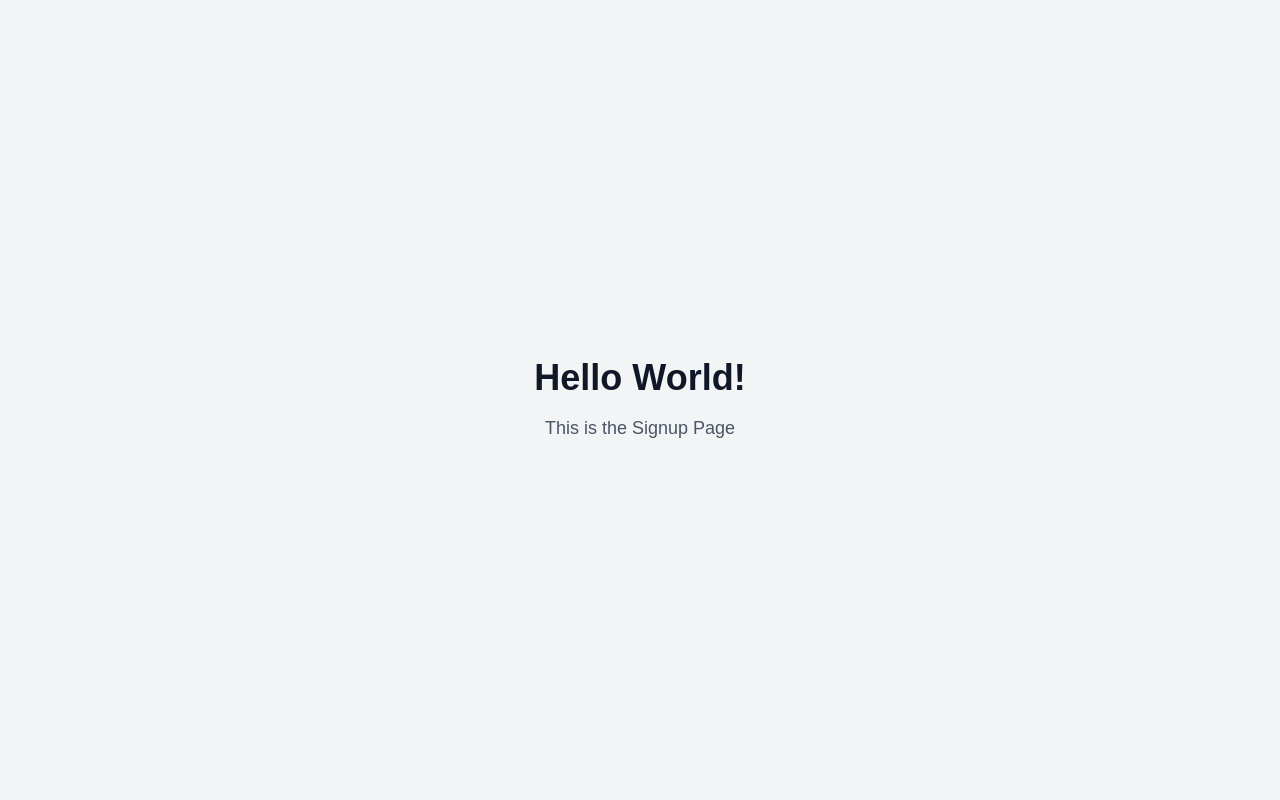
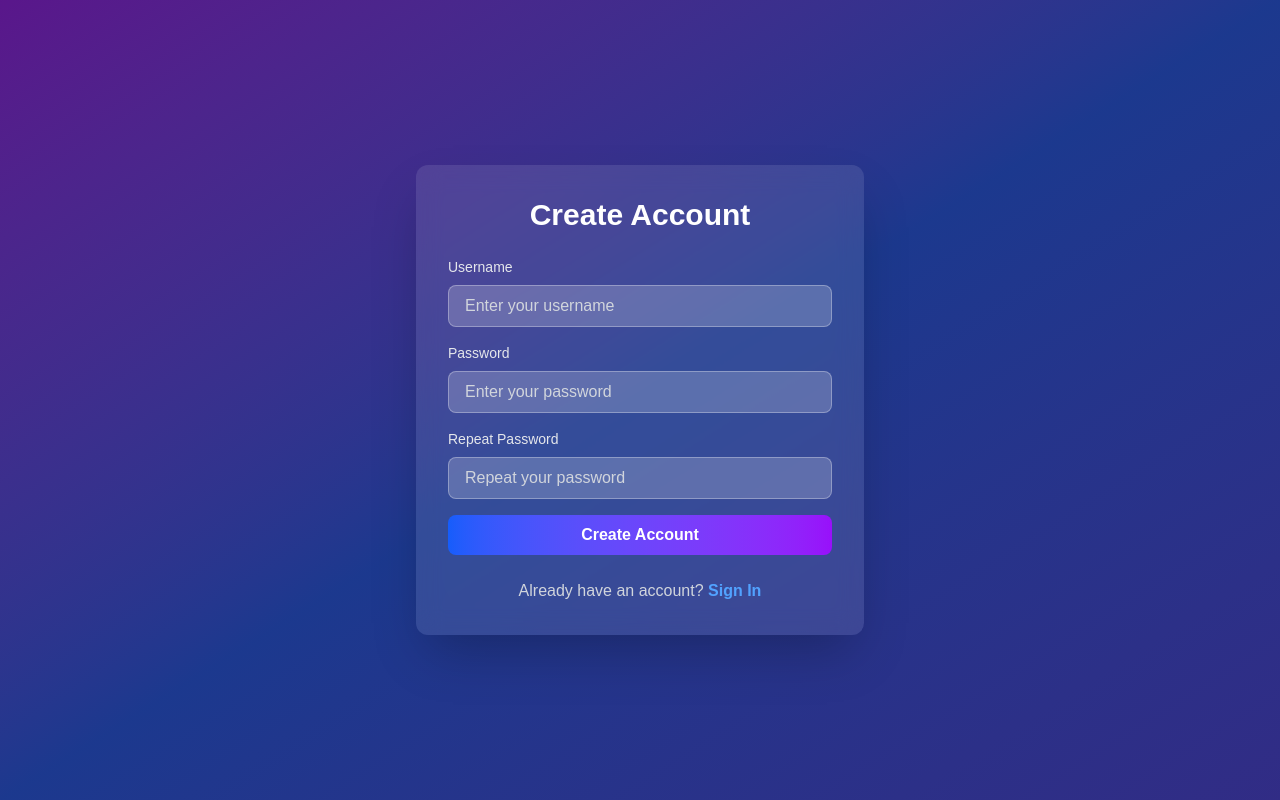
Before and after one commit to reeyank/hall-of-us, a Next.js app: page /signup in a window 1280 px wide. Built offline with nearby package versions, Linux system fonts and the light colour scheme.

Commit message:
Implement SignupPage with form handling, validation, and user feedback

```diff
--- a/app/signup/page.js
+++ b/app/signup/page.js
@@ -1,13 +1,146 @@
+'use client';
+
+import { useState } from 'react';
+import { useAuth } from '../components/AuthProvider';
+import { useRouter } from 'next/navigation';
+import Link from 'next/link';
+
 export default function SignupPage() {
+  const [error, setError] = useState('');
+  const [success, setSuccess] = useState('');
+  const { login } = useAuth();
+  const router = useRouter();
+
+  const handleSubmit = async (e) => {
+    e.preventDefault();
+    setError('');
+    setSuccess('');
+
+    const formData = new FormData(e.target);
+    const username = formData.get('username');
+    const password = formData.get('password');
+    const repeatPassword = formData.get('repeatPassword');
+
+    // Basic validation
+    if (!username || !password || !repeatPassword) {
+      setError('Please fill in all fields');
+      return;
+    }
+
+    if (password !== repeatPassword) {
+      setError('Passwords do not match');
+      return;
+    }
+
+    if (password.length < 6) {
+      setError('Password must be at least 6 characters long');
+      return;
+    }
+
+    try {
+      // For demo purposes, we'll just store the user credentials
+      // In a real app, you'd send this to your backend
+      const existingUsers = JSON.parse(localStorage.getItem('users') || '[]');
+
+      // Check if username already exists
+      if (existingUsers.find(user => user.username === username)) {
+        setError('Username already exists');
+        return;
+      }
+
+      // Add new user
+      const newUser = { username, password }; // In real app, hash the password!
+      existingUsers.push(newUser);
+      localStorage.setItem('users', JSON.stringify(existingUsers));
+
+      setSuccess('Account created successfully! Logging you in...');
+
+      // Auto-login after successful signup
+      setTimeout(() => {
+        login({ username });
+        router.push('/');
+      }, 1500);
+
+    } catch (error) {
+      setError('An error occurred during signup');
+    }
+  };
+
   return (
-    <div className="min-h-screen flex items-center justify-center bg-gray-100">
-      <div className="text-center">
-        <h1 className="text-4xl font-bold text-gray-900 mb-4">
-          Hello World!
+    <div className="min-h-screen flex items-center justify-center bg-gradient-to-br from-purple-900 via-blue-900 to-indigo-900">
+      <div className="bg-white/10 backdrop-blur-md rounded-xl p-8 shadow-2xl w-full max-w-md">
+        <h1 className="text-3xl font-bold text-white mb-6 text-center">
+          Create Account
         </h1>
-        <p className="text-lg text-gray-600">
-          This is the Signup Page
-        </p>
+
+        <form onSubmit={handleSubmit} className="space-y-4">
+          <div>
+            <label htmlFor="username" className="block text-sm font-medium text-gray-200 mb-2">
+              Username
+            </label>
+            <input
+              type="text"
+              id="username"
+              name="username"
+              className="w-full px-4 py-2 bg-white/20 border border-white/30 rounded-lg text-white placeholder-gray-300 focus:outline-none focus:ring-2 focus:ring-blue-500 focus:border-transparent"
+              placeholder="Enter your username"
+            />
+          </div>
+
+          <div>
+            <label htmlFor="password" className="block text-sm font-medium text-gray-200 mb-2">
+              Password
+            </label>
+            <input
+              type="password"
+              id="password"
+              name="password"
+              className="w-full px-4 py-2 bg-white/20 border border-white/30 rounded-lg text-white placeholder-gray-300 focus:outline-none focus:ring-2 focus:ring-blue-500 focus:border-transparent"
+              placeholder="Enter your password"
+            />
+          </div>
+
+          <div>
+            <label htmlFor="repeatPassword" className="block text-sm font-medium text-gray-200 mb-2">
+              Repeat Password
+            </label>
+            <input
+              type="password"
+              id="repeatPassword"
+              name="repeatPassword"
+              className="w-full px-4 py-2 bg-white/20 border border-white/30 rounded-lg text-white placeholder-gray-300 focus:outline-none focus:ring-2 focus:ring-blue-500 focus:border-transparent"
+              placeholder="Repeat your password"
+            />
+          </div>
+
+          {error && (
+            <div className="bg-red-500/20 border border-red-500/30 rounded-lg p-3">
+              <p className="text-red-200 text-sm">{error}</p>
+            </div>
+          )}
+
+          {success && (
+            <div className="bg-green-500/20 border border-green-500/30 rounded-lg p-3">
+              <p className="text-green-200 text-sm">{success}</p>
+            </div>
+          )}
+
+          <button
+            type="submit"
+            className="w-full bg-gradient-to-r from-blue-600 to-purple-600 hover:from-blue-700 hover:to-purple-700 text-white font-semibold py-2 px-4 rounded-lg transition-all duration-200 transform hover:scale-105"
+          >
+            Create Account
+          </button>
+        </form>
+
+        <div className="mt-6 text-center">
+          <p className="text-gray-300">
+            Already have an account?{' '}
+            <Link href="/login" className="text-blue-400 hover:text-blue-300 font-semibold">
+              Sign In
+            </Link>
+          </p>
+        </div>
       </div>
     </div>
   );
```
